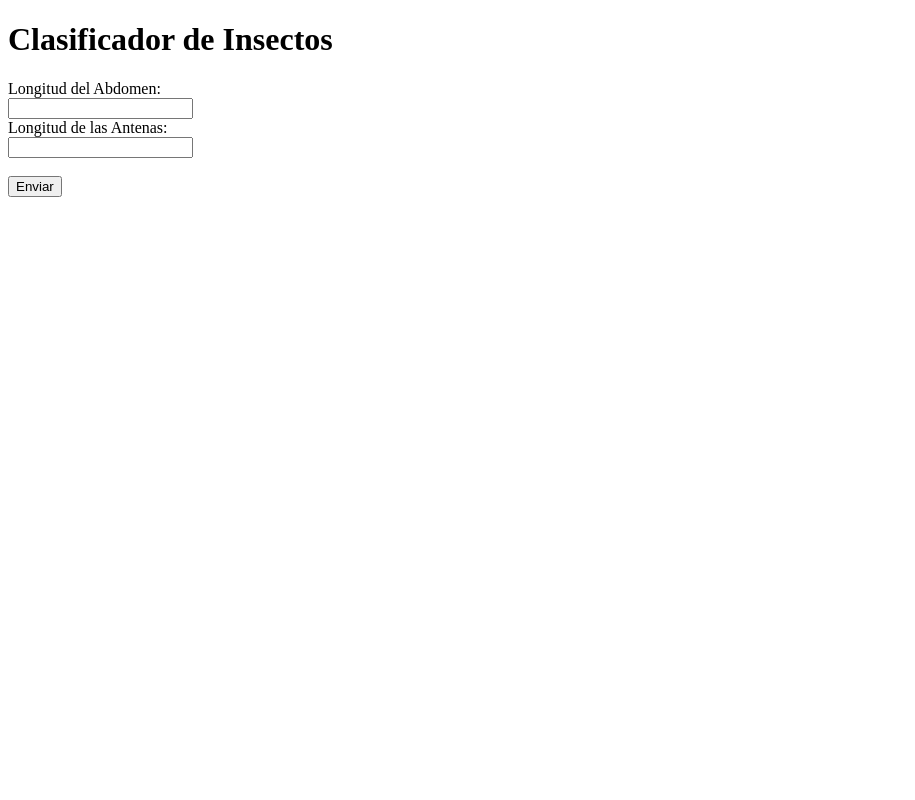
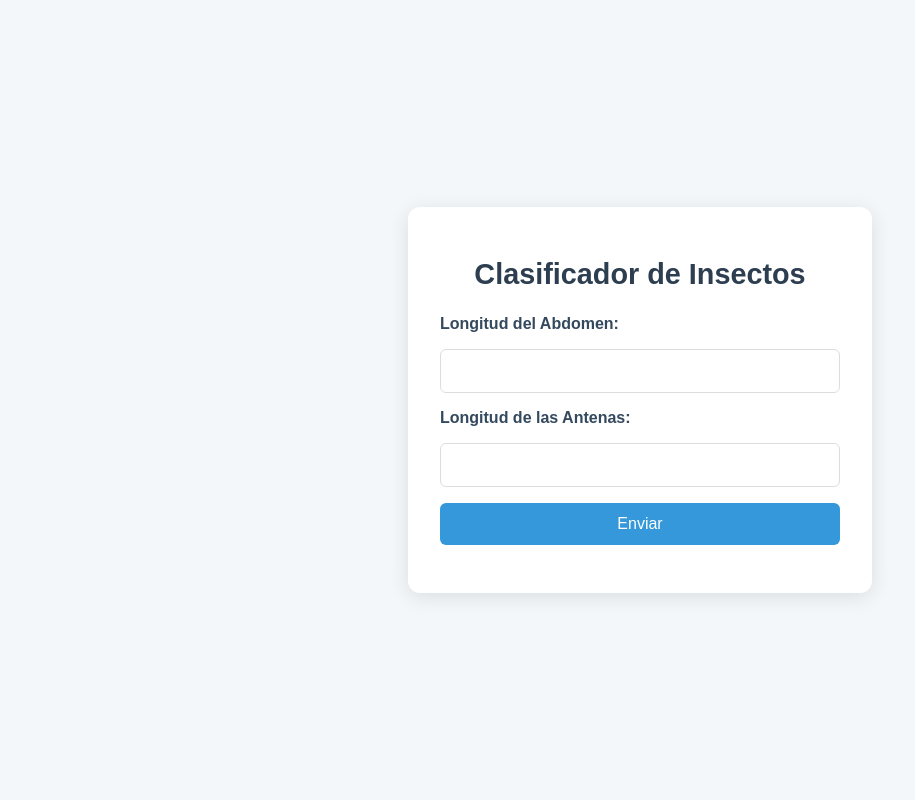
Before and after one commit to brayan-gh/flask1, a Flask app: page / in a window 1280 px wide. Shown: the whole page, without its empty margins (0-915 px from the left). Run offline with Flask 3, Linux system fonts and the light colour scheme; parts of the project's set-up code (start-up, migrations or seed data) failed here and were passed over.

Commit message:
Actualizar diseño de index.html

```diff
--- a/templates/index.html
+++ b/templates/index.html
@@ -1,7 +1,75 @@
 <!DOCTYPE html>
-<html>
+<html lang="es">
 <head>
+    <meta charset="UTF-8">
+    <meta name="viewport" content="width=device-width, initial-scale=1.0">
     <title>Clasificador de Insectos</title>
+    <style>
+        body {
+            font-family: 'Arial', sans-serif;
+            background-color: #f4f7fa;
+            display: flex;
+            justify-content: center;
+            align-items: center;
+            min-height: 100vh;
+            margin: 0;
+            color: #333;
+        }
+        .container {
+            background: white;
+            padding: 2rem;
+            border-radius: 12px;
+            box-shadow: 0 4px 20px rgba(0, 0, 0, 0.1);
+            width: 100%;
+            max-width: 400px;
+        }
+        h1 {
+            text-align: center;
+            color: #2c3e50;
+            margin-bottom: 1.5rem;
+            font-size: 1.8rem;
+        }
+        form {
+            display: flex;
+            flex-direction: column;
+            gap: 1rem;
+        }
+        label {
+            font-weight: 600;
+            color: #34495e;
+        }
+        input[type="text"] {
+            padding: 0.75rem;
+            border: 1px solid #ddd;
+            border-radius: 6px;
+            font-size: 1rem;
+            transition: border-color 0.3s;
+        }
+        input[type="text"]:focus {
+            outline: none;
+            border-color: #3498db;
+            box-shadow: 0 0 5px rgba(52, 152, 219, 0.2);
+        }
+        input[type="submit"] {
+            background-color: #3498db;
+            color: white;
+            padding: 0.75rem;
+            border: none;
+            border-radius: 6px;
+            font-size: 1rem;
+            cursor: pointer;
+            transition: background-color 0.3s;
+        }
+        input[type="submit"]:hover {
+            background-color: #2980b9;
+        }
+        #resultado {
+            margin-top: 1rem;
+            text-align: center;
+            font-weight: 500;
+            color: #2c3e50;
+        }
+    </style>
     <script>
         function clasificarInsecto(event) {
             event.preventDefault();
@@ -31,14 +99,16 @@
     </script>
 </head>
 <body>
-    <h1>Clasificador de Insectos</h1>
-    <form id="formulario" onsubmit="clasificarInsecto(event)">
-        <label for="abdomen">Longitud del Abdomen:</label><br>
-        <input type="text" id="abdomen" name="abdomen"><br>
-        <label for="antena">Longitud de las Antenas:</label><br>
-        <input type="text" id="antena" name="antena"><br><br>
-        <input type="submit" value="Enviar">
-    </form>
-    <p id="resultado"></p>
+    <div class="container">
+        <h1>Clasificador de Insectos</h1>
+        <form id="formulario" onsubmit="clasificarInsecto(event)">
+            <label for="abdomen">Longitud del Abdomen:</label>
+            <input type="text" id="abdomen" name="abdomen" required>
+            <label for="antena">Longitud de las Antenas:</label>
+            <input type="text" id="antena" name="antena" required>
+            <input type="submit" value="Enviar">
+        </form>
+        <p id="resultado"></p>
+    </div>
 </body>
 </html>
```
